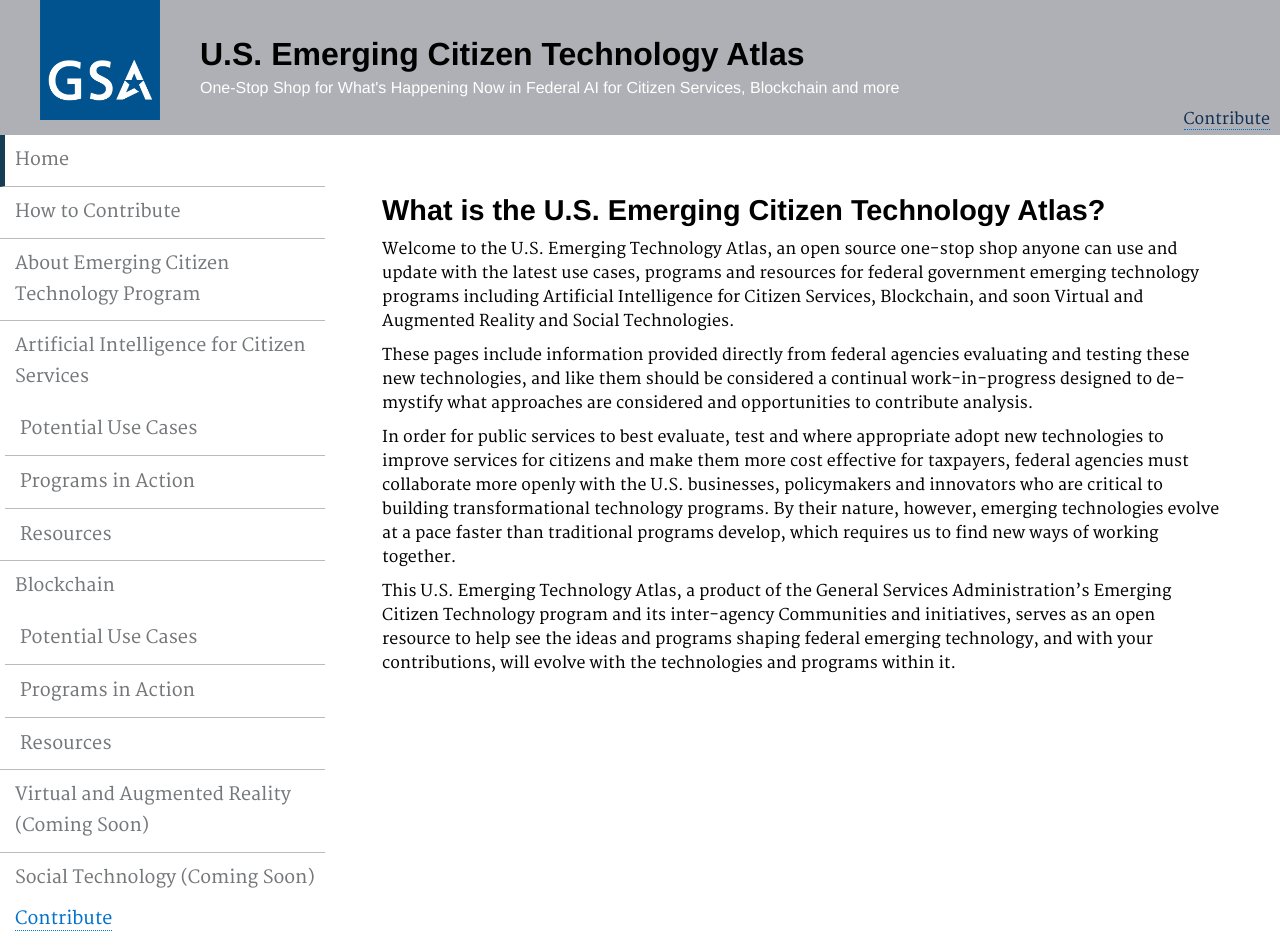
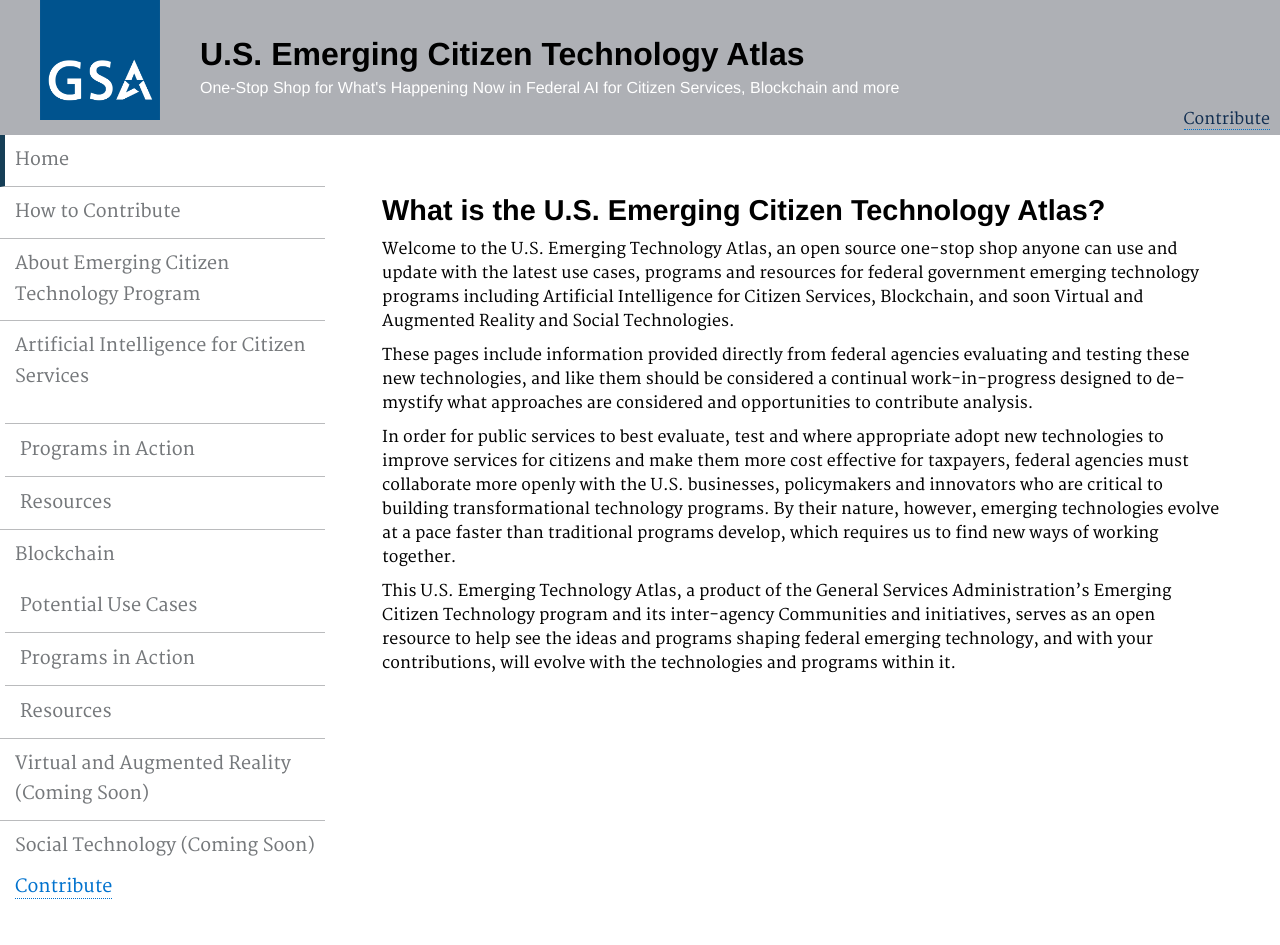
Before and after one commit to GSA/emerging-technology-atlas, a Jekyll site: the page built from pages/index.md, in a window 1280 px wide. Built offline with Jekyll 4.4.1, drawn with Linux system fonts in a browser that asks for light colours; after the commit the page ends 913 px from its top, so only the background shows below that.

Commit message:
Update _config.yml

```diff
--- a/_config.yml
+++ b/_config.yml
@@ -46,7 +46,7 @@ navigation:
   url: /artificial-intelligence/
 
   sub_navigation:
-  - text: <span>Potential Use Cases</span>
+  - text: ######<span>Potential Use Cases</span>
     url: /artificial-intelligence-federal/
   - text: <span>Programs in Action</span>
     url: /artificial-intelligence-programs/
```
